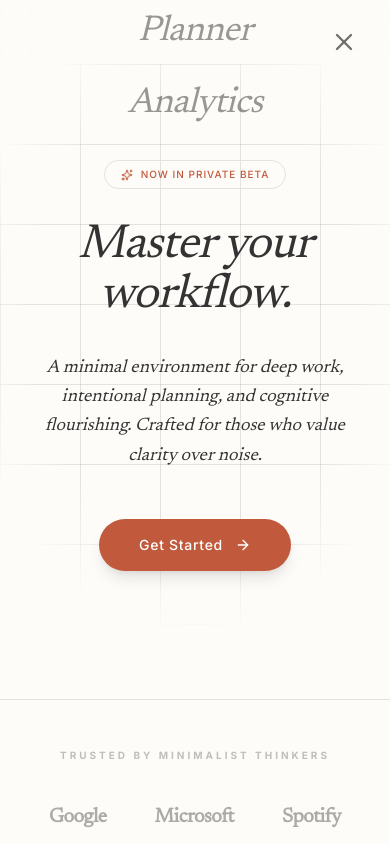
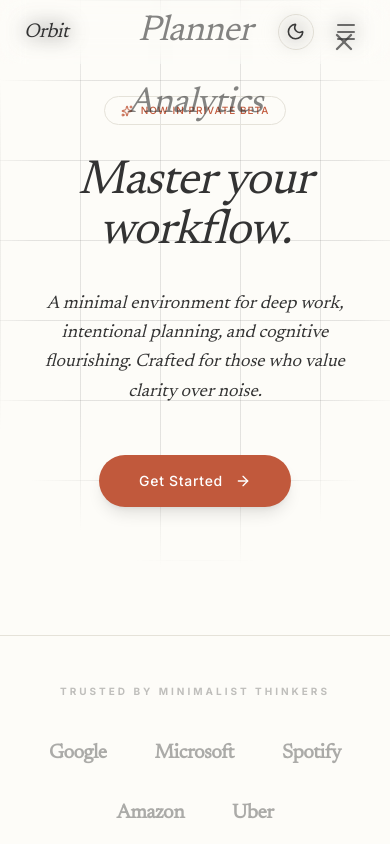
Before and after one commit to mustfsb/orbit, a Next.js app: page / in a window 390 px wide. Both pictures are taken after a click on the button 350 px from the left and 32 px from the top of the page. Shown: the top 844 px of the page. Built offline with nearby package versions, Linux system fonts and the light colour scheme.

Commit message:
ui fixes

```diff
--- a/src/components/navbar.tsx
+++ b/src/components/navbar.tsx
@@ -4,10 +4,17 @@ import Link from "next/link";
 import { usePathname } from "next/navigation";
 import { ThemeToggle } from "@/components/theme-toggle";
 import { useState, useRef, useEffect } from "react";
-import { User, Settings, Timer, ListTodo, LayoutDashboard, BarChart3, LogOut, CreditCard, Sparkles, Menu, X } from "lucide-react";
+import { User, Settings, LogOut, CreditCard, Sparkles, Menu, X, Bell } from "lucide-react";
 import { useSettings } from "@/context/settings-context";
 import { motion, AnimatePresence } from "framer-motion";
 import { useRouter } from "next/navigation";
+
+// Mobile menu only shows these 3 links
+const mobileMenuLinks = [
+  { name: "Dashboard", href: "/dashboard" },
+  { name: "Planner", href: "/planner" },
+  { name: "Analytics", href: "/analytics" },
+];
 
 const appLinksUnified = [
   { name: "Dashboard", href: "/dashboard" },
@@ -83,14 +90,9 @@ export function Navbar() {
     const { data: { subscription } } = supabase.auth.onAuthStateChange((_event, session) => {
       setIsLoggedIn(!!session);
       if (session) {
-        // We don't necessarily need to show loading here on every auth change loop,
-        // but for initial load it's handled by checkSession.
-        // For re-auth, we might want to update plan without full flicker usually,
-        // but let's keep it simple.
         fetchPlan(session.user.id, session.user.user_metadata?.plan);
       } else {
         setUserPlan(null);
-        // Ensure loading is false if we logged out
         setIsLoading(false);
       }
     });
@@ -110,7 +112,6 @@ export function Navbar() {
   };
 
   const getPlanBadge = () => {
-    // Determine plan
     let plan = 'FREE';
     if (userPlan) {
       if (userPlan.toLowerCase().includes('plus')) plan = 'PLUS';
@@ -143,17 +144,17 @@ export function Navbar() {
   };
 
   return (
-    <header className="bg-background/50 backdrop-blur-md sticky top-0 z-50">
-      <div className={`max-w-7xl mx-auto px-6 h-16 flex items-center justify-between transition-opacity ${isMobileMenuOpen ? 'md:flex opacity-0 pointer-events-none md:opacity-100 md:pointer-events-auto' : ''}`}>
-        <div className="flex items-center gap-12">
+    <header className="fixed top-0 left-0 right-0 bg-background/50 backdrop-blur-md z-50">
+      {/* Main header bar */}
+      <div className="max-w-7xl mx-auto px-6 h-16 flex items-center justify-between">
+        {/* Left: Brand name */}
         <Link href="/" className="text-xl font-serif italic tracking-tight">
           Orbit
         </Link>
-          <nav className="hidden md:block">
+
+        {/* Desktop Navigation - hidden on mobile */}
+        <nav className="hidden md:block absolute left-1/2 -translate-x-1/2">
           <ul className="flex items-center gap-8">
-              {/* Show navigation items regardless of loading state for layout stability,
-                  but conditional links depend on loggedIn.
-                  Maybe just keep existing logic, as nav links aren't the main data fetch issue. */}
             {isLoggedIn && (
               (settings.viewMode === "focused" ? appLinksFocused : appLinksUnified).map((link) => (
                 <li key={link.name}>
@@ -177,19 +178,22 @@ export function Navbar() {
             )}
           </ul>
         </nav>
-        </div>
 
-        <div className="flex items-center gap-4">
+        {/* Right: Actions container - Badge, Theme Toggle, Account Avatar, Hamburger (mobile) */}
+        <div className="flex items-center gap-3">
+          {/* Notification Badge / Plan Badge */}
           {isLoading ? (
             <div className="h-6 w-16 bg-foreground/5 rounded-full animate-pulse" />
           ) : isLoggedIn && (
-            <div>
+            <div className="flex items-center">
               {getPlanBadge()}
             </div>
           )}
 
+          {/* Dark/Light Mode Toggle */}
           <ThemeToggle />
 
+          {/* Account Avatar Button */}
           {isLoading ? (
             <div className="h-9 w-9 bg-foreground/5 rounded-full animate-pulse" />
           ) : isLoggedIn ? (
@@ -246,10 +250,11 @@ export function Navbar() {
             </Link>
           )}
 
-          {/* Mobile Menu Button - shows only when menu is closed, but here it's part of the main header */}
+          {/* Hamburger Menu Button - visible only on mobile */}
           <button
-            className="md:hidden p-1 opacity-70 hover:opacity-100"
+            className="md:hidden p-2 opacity-70 hover:opacity-100 transition-opacity"
             onClick={() => setIsMobileMenuOpen(true)}
+            aria-label="Open menu"
           >
             <Menu className="w-6 h-6" />
           </button>
@@ -260,43 +265,48 @@ export function Navbar() {
       <AnimatePresence>
         {isMobileMenuOpen && (
           <>
-            {/* Blur backdrop overlay - Safari compatible */}
+            {/* Semi-transparent backdrop with heavy blur - Safari/Chrome/Firefox compatible */}
             <motion.div
               initial={{ opacity: 0 }}
               animate={{ opacity: 1 }}
               exit={{ opacity: 0 }}
-              className="fixed inset-0 z-[99] bg-background/70 backdrop-blur-3xl md:hidden"
+              transition={{ duration: 0.3, ease: 'easeOut' }}
+              className="fixed inset-0 z-50 bg-background/80 md:hidden"
               style={{
-                WebkitBackdropFilter: 'blur(64px)',
-                backdropFilter: 'blur(64px)',
-                transform: 'translateZ(0)',
+                backdropFilter: 'blur(10px)',
+                WebkitBackdropFilter: 'blur(10px)',
               }}
               onClick={() => setIsMobileMenuOpen(false)}
             />
-            {/* Mobile menu content */}
+
+            {/* Mobile menu content - centered */}
             <motion.div
-              initial={{ opacity: 0 }}
-              animate={{ opacity: 1 }}
-              exit={{ opacity: 0 }}
+              initial={{ opacity: 0, scale: 0.95 }}
+              animate={{ opacity: 1, scale: 1 }}
+              exit={{ opacity: 0, scale: 0.95 }}
               transition={{ duration: 0.25, ease: 'easeOut' }}
-              className="fixed inset-0 z-[100] flex flex-col items-center justify-center md:hidden"
+              className="fixed inset-0 z-50 flex flex-col items-center justify-center md:hidden"
             >
               {/* Close button - top right */}
               <button
                 onClick={() => setIsMobileMenuOpen(false)}
                 className="absolute top-5 right-6 p-2 opacity-70 hover:opacity-100 transition-opacity"
+                aria-label="Close menu"
               >
                 <X className="w-7 h-7" />
               </button>
 
-              {/* Navigation Links - centered */}
-              <nav className="flex flex-col gap-8 items-center">
-                {(settings.viewMode === "focused" ? appLinksFocused : appLinksUnified).map((link) => (
+              {/* Navigation Links - perfectly centered vertically and horizontally */}
+              <nav className="flex flex-col gap-8 items-center justify-center">
+                {mobileMenuLinks.map((link) => (
                   <Link
                     key={link.name}
                     href={link.href}
                     onClick={() => setIsMobileMenuOpen(false)}
-                    className={`text-4xl font-serif italic tracking-tight transition-all duration-200 ${pathname === link.href ? "text-accent" : "opacity-50 hover:opacity-100"}`}
+                    className={`text-4xl font-serif italic tracking-tight transition-all duration-300 hover:scale-105 ${pathname === link.href
+                        ? "text-accent"
+                        : "opacity-60 hover:opacity-100"
+                      }`}
                   >
                     {link.name}
                   </Link>
```
Lines whose indentation alone changed are shown as unchanged.
